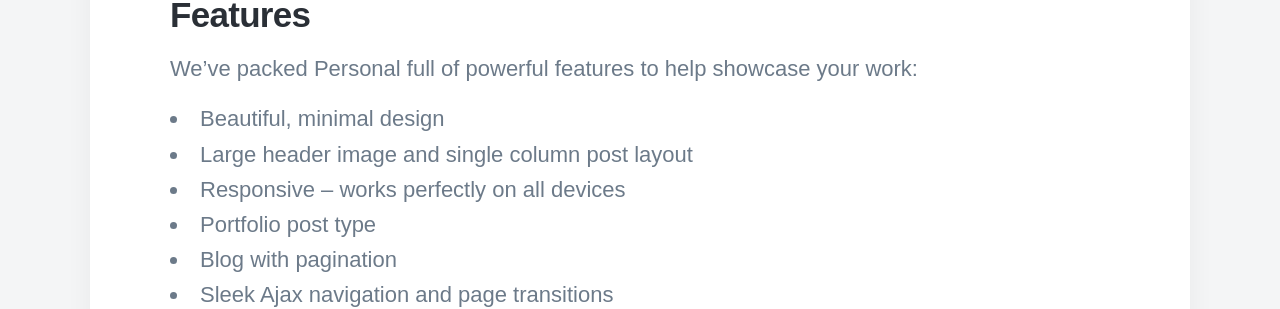
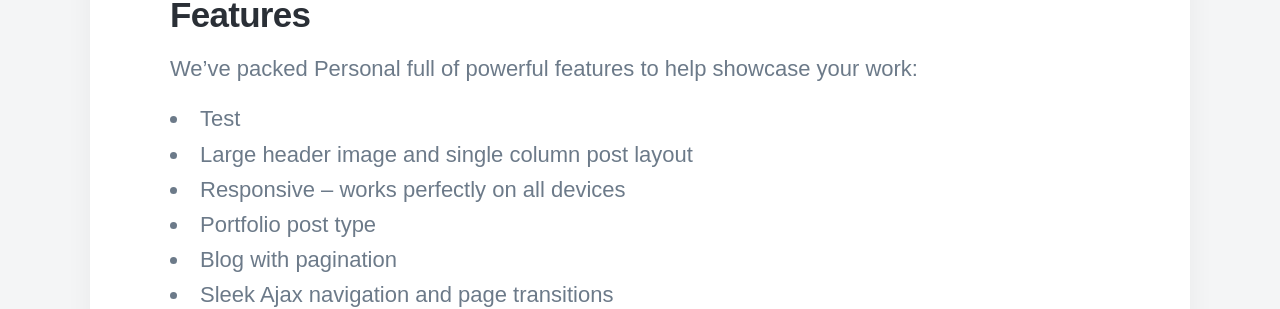
Before and after one commit to disha-22/disha-22.github.io, a Jekyll site: the page built from _pages/about.md, in a window 1280 px wide. Shown: the part 608-917 px from the top of the page. Built offline with Jekyll 4.4.1, drawn with Linux system fonts in a browser that asks for light colours; nearby versions of some CDN libraries; some web fonts are replaced.

Commit message:
Update about.md

```diff
--- a/_pages/about.md
+++ b/_pages/about.md
@@ -9,7 +9,7 @@
 
 We've packed Personal full of powerful features to help showcase your work:
 
-* Beautiful, minimal design
+* Test
 * Large header image and single column post layout
 * Responsive – works perfectly on all devices
 * Portfolio post type
```
